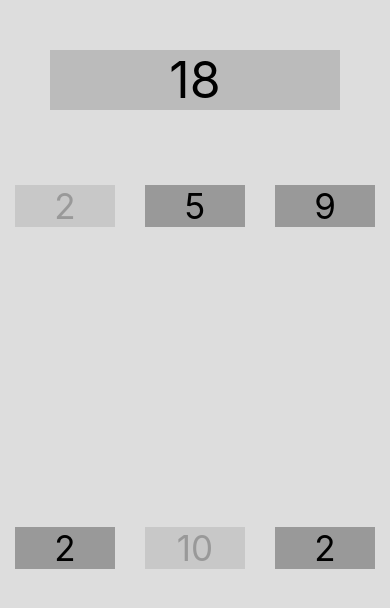
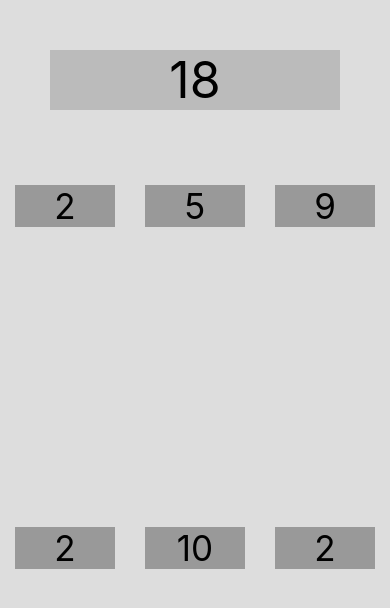
Before and after one commit to torufuruya/TargetSum, a React Native app: screen / in a window 390 px wide. Shown: the top 608 px of the page. Built offline with nearby package versions, Linux system fonts and the light colour scheme.

Commit message:
Adding shared behavior to numbers

```diff
--- a/src/components/Game.js
+++ b/src/components/Game.js
@@ -5,7 +5,7 @@ import RandomNumber from './RandomNumber';
 
 class Game extends React.Component {
   state = {
-    selectedNumbers: [0, 4],
+    selectedNumbers: [],
   };
   randomNumbers = Array
     .from({ length: this.props.randomNumberCount })
@@ -18,6 +18,11 @@ class Game extends React.Component {
   isNumberSelected = (numberIndex) => {
     return this .state.selectedNumbers.indexOf(numberIndex) >= 0;
   };
+  selecedNumbers = (numberIndex) => {
+    this.setState((prevState) => ({
+      selectedNumbers: [...prevState.selectedNumbers, numberIndex],
+    }));
+  };
   render() {
     return (
       <View style={styles.container}>
@@ -26,8 +31,10 @@ class Game extends React.Component {
           {this.randomNumbers.map((randomNumber, index) =>
             <RandomNumber
               key={index}
+              id={index}
               number={randomNumber}
-              isSelected={this.isNumberSelected(index)}
+              isDisabled={this.isNumberSelected(index)}
+              onPress={this.selecedNumbers}
             />
           )}
         </View>
--- a/src/components/RandomNumber.js
+++ b/src/components/RandomNumber.js
@@ -3,12 +3,12 @@ import {Text, StyleSheet, TouchableOpacity} from 'react-native';
 
 class RandomNumber extends React.Component {
   handlePress = () => {
-    console.log(this.props.number);
+    this.props.onPress(this.props.id);
   };
   render() {
     return (
       <TouchableOpacity onPress={this.handlePress}>
-        <Text style={[styles.random, this.props.isSelected && styles.selected]}>
+        <Text style={[styles.random, this.props.isDisabled && styles.disabled]}>
           {this.props.number}
         </Text>
       </TouchableOpacity>
@@ -26,7 +26,7 @@ const styles = StyleSheet.create({
     textAlign: 'center',
   },
 
-  selected: {
+  disabled: {
     opacity: 0.3,
   },
 });
```
